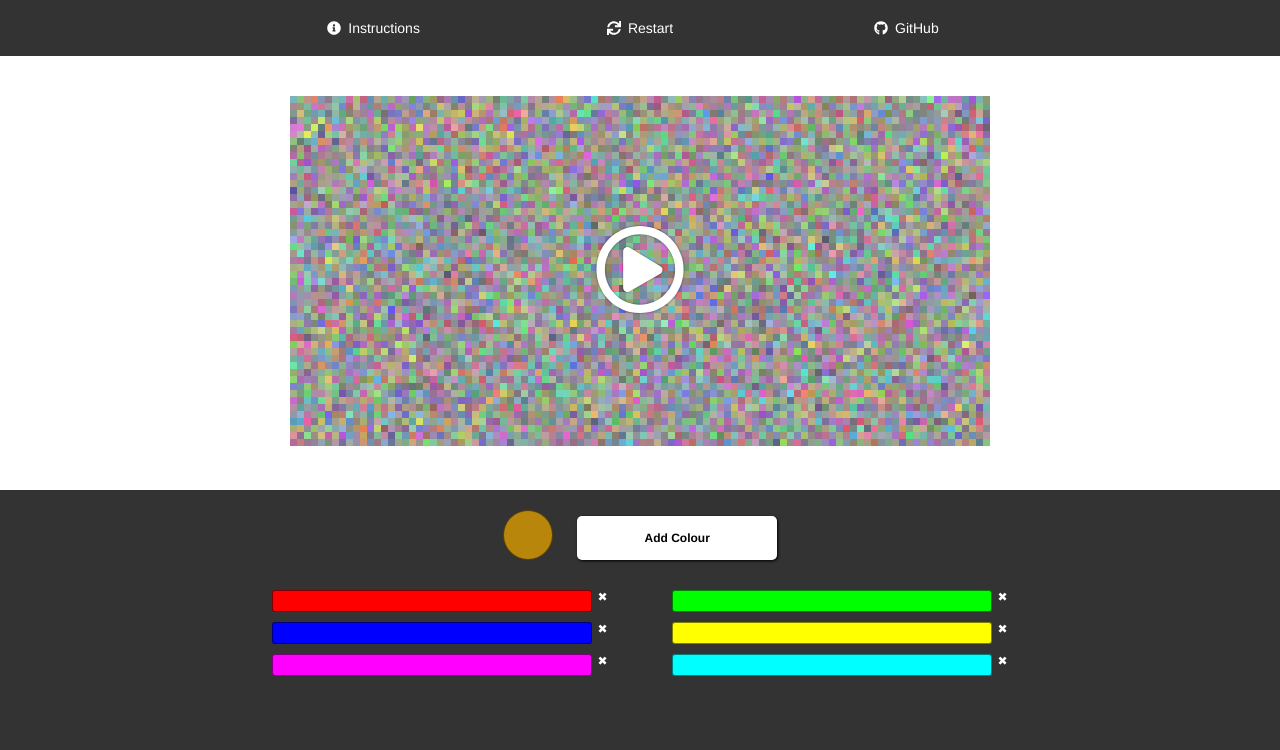
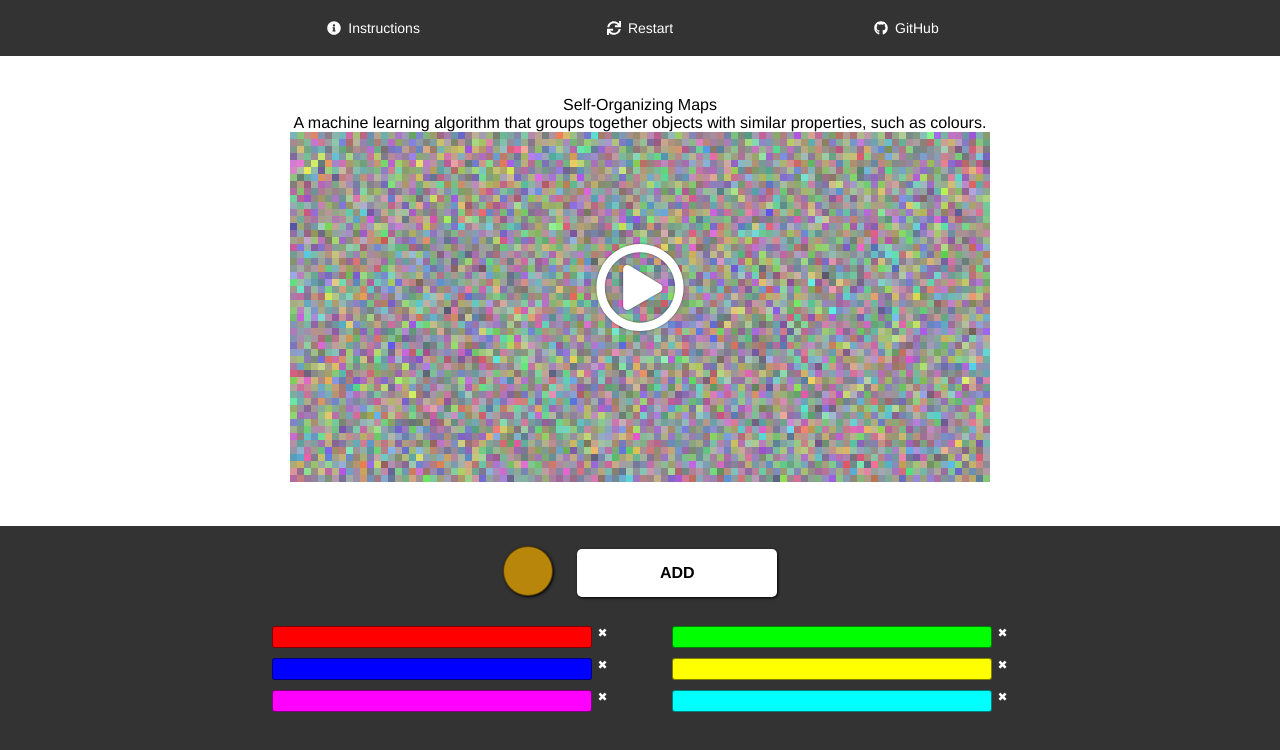
Before and after one commit to greg-rychlewski/self-organizing-map, a plain HTML site: page index.html in a window 1280 px wide. Drawn offline with Linux system fonts and the light colour scheme.

Commit message:
minor formatting + add header to explain concept

```diff
--- a/Styles/index.css
+++ b/Styles/index.css
@@ -105,6 +105,15 @@ a{
 	filter: drop-shadow( 0 0 1px rgba(0, 0, 0, 0.5) );
 }
 
+.info-header {
+	font-weight: 550;
+	text-align: center;
+}
+
+.info-body {
+	text-align: center;
+}
+
 /* Instructions */
 #instructions{
 	position: absolute;
@@ -172,6 +181,7 @@ a{
 	width: 50px;
 	height: 50px;
 	border-radius: 50%;
+	box-shadow: 1px 1px 3px #000;
 }
 
 #add-button{
@@ -180,7 +190,7 @@ a{
 	text-align: center;
 	background: #fff;
 	box-shadow: 1px 1px 3px #000;
-	font-size: 12px;
+	font-size: 16px;
 	font-weight: 600;
 	color: #000;
 	padding: 15px 25px;
@@ -294,7 +304,7 @@ input{
 	}
 
 	#add-button{
-		font-size: 12px;
+		font-size: 14px;
 		width: 150px;
 	}
 }
@@ -313,7 +323,7 @@ input{
 
 	#add-button{
 		width: 125px;
-		font-size: 10px;
+		font-size: 12px;
 	}
 
 	#play-button{
--- a/index.html
+++ b/index.html
@@ -27,6 +27,8 @@
 		</div>
 
 		<div id="main">
+			<p class="info-header">Self-Organizing Maps</p>
+			<p class="info-body">A machine learning algorithm that groups together objects with similar properties, such as colours.</p>
 			<canvas id="canvas"></canvas>
 			<div id="play-button">
 				<i class="fas fa-play-circle hover" aria-hidden="true"></i>
@@ -44,8 +46,8 @@
 
 		<div id="controls">
 			<div id="colour-add">
-				<input class="jscolor {valueElement:null, value:'b8860b'}" id="add-input" style="color: transparent"/>
-				<div id="add-button">Add Colour</div>
+				<input class="jscolor {valueElement:null, value:'b8860b'}" id="add-input" style="color: transparent" readonly/>
+				<div id="add-button">ADD</div>
 			</div>
 			<div id="colour-list"></div>
 		</div>
```
